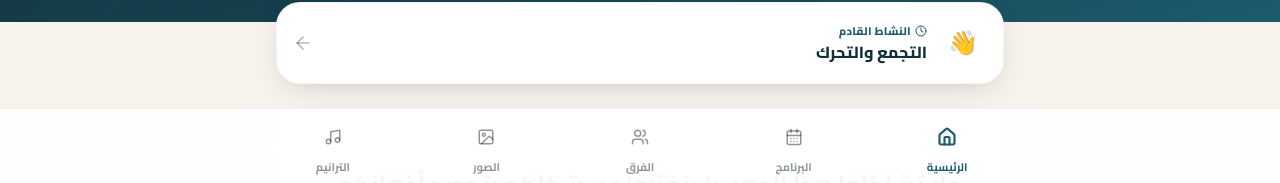
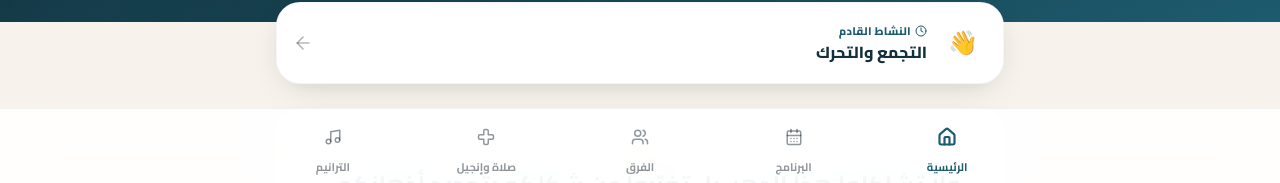
Before and after one commit to ysfshrief/thanawy, a React (Vite) app: page / in a window 1280 px wide. Shown: the part 615-798 px from the top of the page. Built offline with nearby package versions, Linux system fonts and the light colour scheme; no server answers; a web font is replaced by a local one.

Commit message:
Enhance Nav component with popup chooser
Refactor Nav component to include a popup chooser for spiritual options and reorganize imports.

```diff
--- a/src/components/Nav.jsx
+++ b/src/components/Nav.jsx
@@ -1,14 +1,16 @@
-import { NavLink, Link } from "react-router-dom";
-import { Home, CalendarDays, Users, Image, Music, BookOpen, ShieldCheck } from "lucide-react";
+import { useState } from "react";
+import { NavLink, Link, useNavigate, useLocation } from "react-router-dom";
+import {
+  Home,
+  CalendarDays,
+  Users,
+  Music,
+  BookOpen,
+  ShieldCheck,
+  Cross,
+} from "lucide-react";
 
-const NAV = [
-  { to: "/", label: "الرئيسية", icon: Home, end: true },
-  { to: "/schedule", label: "البرنامج", icon: CalendarDays },
-  { to: "/teams", label: "الفرق", icon: Users },
-  { to: "/gallery", label: "الصور", icon: Image },
-  { to: "/hymns", label: "الترانيم", icon: Music },
-];
-
+/* ───────────────────────── TOP BAR ───────────────────────── */
 export function TopBar() {
   return (
     <header className="sticky top-0 z-40 bg-cream/85 backdrop-blur-lg border-b border-black/5">
@@ -48,11 +50,64 @@ export function TopBar() {
   );
 }
 
+/* ───────────────────────── BOTTOM NAV ───────────────────────── */
+const NAV = [
+  { to: "/", label: "الرئيسية", icon: Home, end: true },
+  { to: "/schedule", label: "البرنامج", icon: CalendarDays },
+  { to: "/teams", label: "الفرق", icon: Users },
+  // slot 4 is the special "صلاة وإنجيل" chooser (rendered separately)
+  { to: "/hymns", label: "الترانيم", icon: Music },
+];
+
 export function BottomNav() {
+  const [menuOpen, setMenuOpen] = useState(false);
+  const navigate = useNavigate();
+  const { pathname } = useLocation();
+  const spiritualActive = pathname === "/prayers" || pathname === "/bible";
+
+  const go = (to) => {
+    setMenuOpen(false);
+    navigate(to);
+  };
+
   return (
+    <>
+      {/* popup chooser */}
+      {menuOpen && (
+        <>
+          <div
+            className="fixed inset-0 z-40"
+            onClick={() => setMenuOpen(false)}
+          />
+          <div className="fixed bottom-20 inset-x-0 z-50 flex justify-center pointer-events-none">
+            <div className="pointer-events-auto bg-white rounded-3xl shadow-card border border-black/5 p-2 flex gap-2 animate-fadeUp">
+              <button
+                onClick={() => go("/prayers")}
+                className="flex flex-col items-center gap-1.5 rounded-2xl px-6 py-4 bg-teal/10 active:scale-95 transition"
+              >
+                <span className="grid place-items-center h-11 w-11 rounded-2xl bg-teal text-white">
+                  <Cross size={22} />
+                </span>
+                <span className="text-sm font-extrabold text-deep">صلاة</span>
+              </button>
+              <button
+                onClick={() => go("/bible")}
+                className="flex flex-col items-center gap-1.5 rounded-2xl px-6 py-4 bg-gold/15 active:scale-95 transition"
+              >
+                <span className="grid place-items-center h-11 w-11 rounded-2xl bg-gold text-ink">
+                  <BookOpen size={22} />
+                </span>
+                <span className="text-sm font-extrabold text-deep">إنجيل</span>
+              </button>
+            </div>
+          </div>
+        </>
+      )}
+
       <nav className="fixed bottom-0 inset-x-0 z-40 bg-white/90 backdrop-blur-xl border-t border-black/5 pb-[env(safe-area-inset-bottom)]">
         <div className="mx-auto max-w-3xl grid grid-cols-5">
-        {NAV.map(({ to, label, icon: Icon, end }) => (
+          {/* first three items */}
+          {NAV.slice(0, 3).map(({ to, label, icon: Icon, end }) => (
             <NavLink
               key={to}
               to={to}
@@ -77,7 +132,51 @@ export function BottomNav() {
               )}
             </NavLink>
           ))}
+
+          {/* special صلاة وإنجيل chooser button */}
+          <button
+            onClick={() => setMenuOpen((v) => !v)}
+            className={`flex flex-col items-center justify-center gap-1 py-2.5 text-[11px] font-bold transition-colors ${
+              spiritualActive || menuOpen ? "text-teal" : "text-ink/45"
+            }`}
+          >
+            <span
+              className={`grid place-items-center h-9 w-9 rounded-2xl transition-all ${
+                spiritualActive || menuOpen ? "bg-teal/12 scale-100" : "scale-90"
+              }`}
+            >
+              <Cross size={20} strokeWidth={spiritualActive || menuOpen ? 2.6 : 2} />
+            </span>
+            صلاة وإنجيل
+          </button>
+
+          {/* last item (hymns) */}
+          {NAV.slice(3).map(({ to, label, icon: Icon }) => (
+            <NavLink
+              key={to}
+              to={to}
+              className={({ isActive }) =>
+                `flex flex-col items-center justify-center gap-1 py-2.5 text-[11px] font-bold transition-colors ${
+                  isActive ? "text-teal" : "text-ink/45"
+                }`
+              }
+            >
+              {({ isActive }) => (
+                <>
+                  <span
+                    className={`grid place-items-center h-9 w-9 rounded-2xl transition-all ${
+                      isActive ? "bg-teal/12 scale-100" : "scale-90"
+                    }`}
+                  >
+                    <Icon size={20} strokeWidth={isActive ? 2.6 : 2} />
+                  </span>
+                  {label}
+                </>
+              )}
+            </NavLink>
+          ))}
         </div>
       </nav>
+    </>
   );
 }
```
Lines whose indentation alone changed are shown as unchanged.
